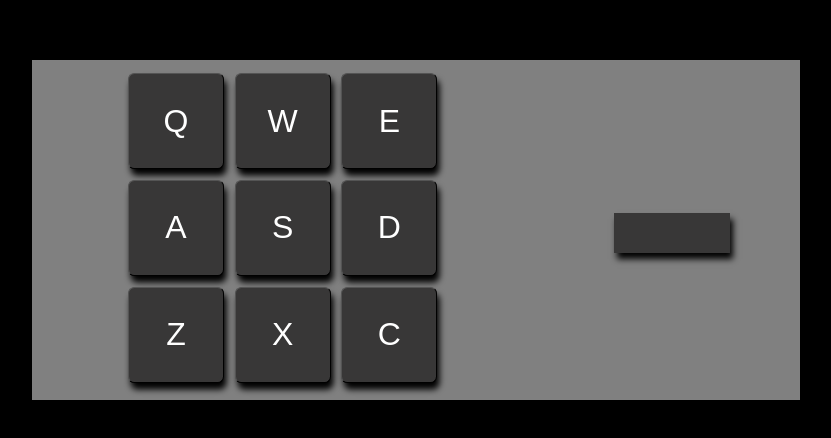
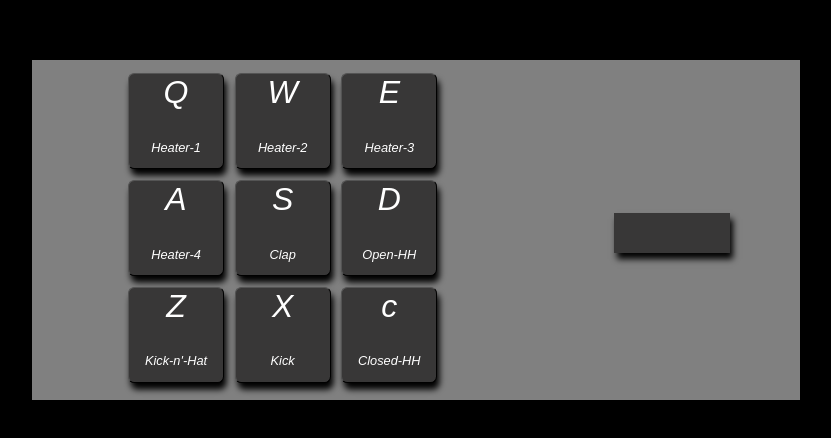
Before and after one commit to James-koduah/FCC_Drum_Machine, a plain HTML site: page index.html in a window 1280 px wide. Shown: the part 170-608 px from the top of the page, without its empty margins (224-1055 px from the left). Drawn offline with Linux system fonts and the light colour scheme.

Commit message:
pulled resources to local

```diff
--- a/app.js
+++ b/app.js
@@ -164,7 +164,8 @@ function ww(e){
     if(mm===null){
       return ;
     }
-    mm.play()
+    mm.play();
+    mm.playbackRate=2;
     let ee=mm.parentElement.id
     displayp.innerHTML=ee
 }
--- a/index.html
+++ b/index.html
@@ -11,15 +11,15 @@
     <div id="drum-machine">
         <div id="beats">
             <div id="keys">
-                <button onclick="beat(this)" class="drum-pad" id="Heater-1">Q <audio id="Q" class="clip" src="resources/Heater-1.mp3"></audio></button>
-                <button onclick="beat(this)" class="drum-pad" id="Heater-2">W <audio id="W" class="clip" src="resources/Heater-2.mp3"></audio></button>
-                <button onclick="beat(this)" class="drum-pad" id="Heater-3">E <audio id="E" class="clip" src="https://s3.amazonaws.com/freecodecamp/drums/Heater-3.mp3"></audio></button>
-                <button onclick="beat(this)" class="drum-pad" id="Heater-4">A <audio id="A" class="clip" src="https://s3.amazonaws.com/freecodecamp/drums/Heater-4_1.mp3"></audio></button>
-                <button onclick="beat(this)" class="drum-pad" id="Clap">S <audio id="S" class="clip" src="https://s3.amazonaws.com/freecodecamp/drums/Heater-6.mp3"></audio></button>
-                <button onclick="beat(this)" class="drum-pad" id="Open-HH">D <audio id="D" class="clip" src="https://s3.amazonaws.com/freecodecamp/drums/Dsc_Oh.mp3"></audio></button>
-                <button onclick="beat(this)" class="drum-pad" id="Kick-n'-Hat">Z <audio id="Z" class="clip" src="https://s3.amazonaws.com/freecodecamp/drums/Kick_n_Hat.mp3"></audio></button>
-                <button onclick="beat(this)" class="drum-pad" id="Kick">X <audio id="X" class="clip" src="https://s3.amazonaws.com/freecodecamp/drums/RP4_KICK_1.mp3"></audio></button>
-                <button onclick="beat(this)" class="drum-pad" id="Closed-HH">C <audio id="C" class="clip" src="https://s3.amazonaws.com/freecodecamp/drums/Cev_H2.mp3"></audio></button>
+                <button onclick="beat(this)" class="drum-pad" id="Heater-1"><i>Q</i> <i class="in">Heater-1</i> <audio id="Q" class="clip" src="resources/Heater-1.mp3"></audio></button>
+                <button onclick="beat(this)" class="drum-pad" id="Heater-2"><i>W</i> <i class="in">Heater-2</i> <audio id="W" class="clip" src="resources/Heater-2.mp3"></audio></button>
+                <button onclick="beat(this)" class="drum-pad" id="Heater-3"><i>E</i> <i class="in">Heater-3</i> <audio id="E" class="clip" src="resources/Heater-3.mp3"></audio></button>
+                <button onclick="beat(this)" class="drum-pad" id="Heater-4"><i>A</i> <i class="in">Heater-4</i> <audio id="A" class="clip" src="resources/Heater-4.mp3"></audio></button>
+                <button onclick="beat(this)" class="drum-pad" id="Clap"><i>S</i> <i class="in">Clap</i> <audio id="S" class="clip" src="resources/Heater-6.mp3"></audio></button>
+                <button onclick="beat(this)" class="drum-pad" id="Open-HH"><i>D</i> <i class="in">Open-HH</i> <audio id="D" class="clip" src="resources/Dsc_Oh.mp3"></audio></button>
+                <button onclick="beat(this)" class="drum-pad" id="Kick-n'-Hat"><i>Z</i> <i class="in">Kick-n'-Hat</i> <audio id="Z" class="clip" src="resources/Kick_n_Hat.mp3"></audio></button>
+                <button onclick="beat(this)" class="drum-pad" id="Kick"><i>X</i> <i class="in">Kick</i> <audio id="X" class="clip" src="resources/RP4_KICK_1.mp3"></audio></button>
+                <button onclick="beat(this)" class="drum-pad" id="Closed-HH"><i>c</i> <i class="in">Closed-HH</i> <audio id="C" class="clip" src="resources/Cev_H2.mp3"></audio></button>
             </div>
         </div>
         <div id="display"><p id="displayp"></p></div>
--- a/main.css
+++ b/main.css
@@ -30,6 +30,8 @@ body{
     padding: 1vw 0 0.5vw 0;
 }
 
+
+
     #keys{
         width:25vw;
         height: 40vh;
@@ -47,6 +49,8 @@ body{
             background: rgb(56, 55, 55);
             color: white;
             box-shadow: 0.2vw 0.5vw 0.5vw black;
+            display: grid;
+            grid-template-rows: 70% 30%;
         }
 
 #display{
@@ -69,7 +73,9 @@ body{
     justify-content: center;
     box-shadow: 0.2vw 0.5vw 0.5vw black;
  }
-
+ .in{
+    font-size: 1vw;
+  }
 
  @media (max-width: 750px) {
     #beats{height: 30vh;}
@@ -81,3 +87,14 @@ body{
     #keys{height: 35vh;}
     #display{height: 35vh;}
  }
+
+ @media (max-width: 500px) {
+    #beats{height: 30vh; width : 60vw}
+    #keys{height: 30vh; width: 50vw;}
+    .in{font-size: 1.2vh;}
+    #display{height: 30vh; width: 25vw;}
+ }
+ @media (max-width: 300px) {
+    #beats{width: 70vw;}
+    #keys{height: 25vh; width: 70vw;}
+ }
```
Also changed, not shown: 7 other files.
